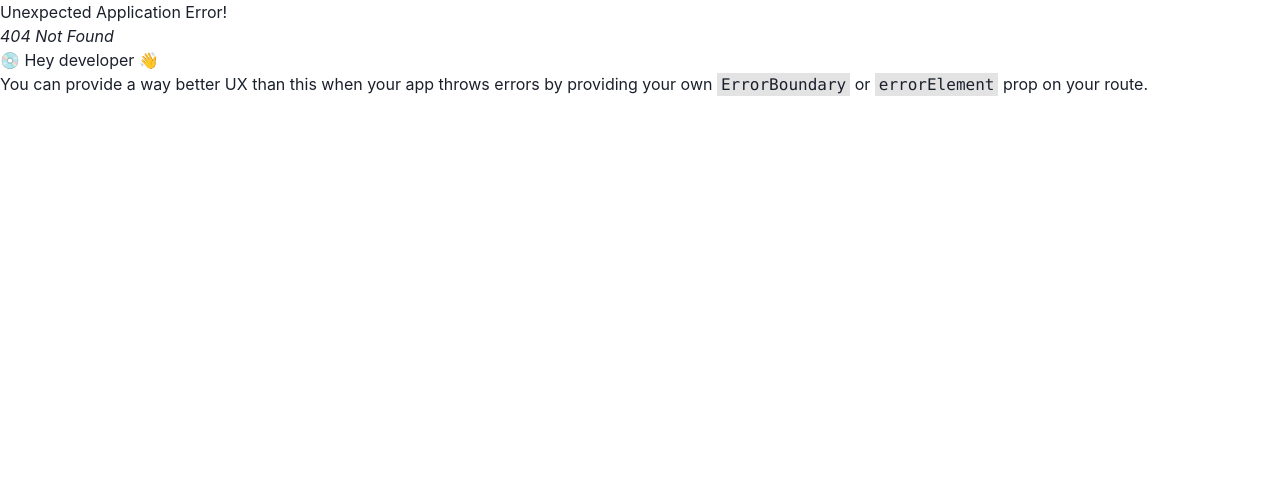
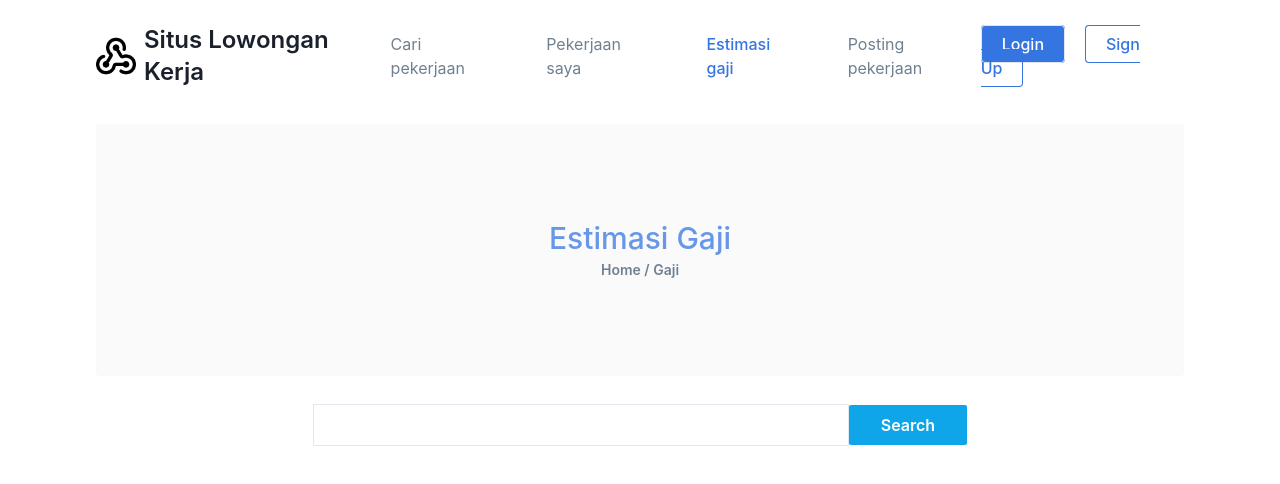
Before and after one commit to martin880/Job-Portal, a React (Vite) app in the folder client/: page /salary in a window 1280 px wide. Before the commit this address had no page. Shown: the top 484 px of the page. Built offline with nearby package versions, Linux system fonts and the light colour scheme.

Commit message:
Update : Update

```diff
--- a/client/src/components/Banner.jsx
+++ b/client/src/components/Banner.jsx
@@ -43,7 +43,7 @@ const Banner = ({ query, handleInputChange }) => {
             <FaMapLocationDot className="absolute mt-2.5 ml-2 text-gray-400" />
             <button
               type="submit"
-              className="bg-blue py-2 px-8 text-white md:rounded-s-none rounded"
+              className="bg-sky-500 hover:bg-cyan-600 py-2 px-8 text-white md:rounded-s-none rounded"
             >
               Search
             </button>
--- /dev/null
+++ b/client/src/components/PageHeader.jsx
@@ -0,0 +1,21 @@
+import React from "react";
+
+const PageHeader = ({ title, path }) => {
+  return (
+    <div className="py-24 mt-3 bg-[#FAFAFA] rounded flex items-center justify-center ">
+      <div>
+        <h2 className="text-3xl text-blue/75 font-medium mb-1 text-center">
+          {title}
+        </h2>
+        <p className="text-primary text-sm text-center font-semibold">
+          <a href="/" className="hover:underline">
+            Home
+          </a>{" "}
+          / {path}
+        </p>
+      </div>
+    </div>
+  );
+};
+
+export default PageHeader;
--- a/client/src/pages/Home.jsx
+++ b/client/src/pages/Home.jsx
@@ -130,7 +130,7 @@ const Home = () => {
               <button
                 onClick={prevPage}
                 disabled={currentPage === 1}
-                className="text-primary"
+                className="text-primary hover:underline"
               >
                 Previous
               </button>
--- a/client/src/pages/MyJobs.jsx
+++ b/client/src/pages/MyJobs.jsx
@@ -14,10 +14,6 @@ const MyJobs = () => {
   const [isLoading, setIsLoading] = useState(true);
   const toast = useToast();
 
-  // set current page
-  const [currentPage, setCurrentPage] = useState(1);
-  const itemsPerPage = 4;
-
   useEffect(() => {
     setIsLoading(true);
     fetch(`http://localhost:3000/myJobs/${email}`)
@@ -26,7 +22,14 @@ const MyJobs = () => {
         setJobs(data);
         setIsLoading(false);
       });
-  }, [searchText]);
+  }, []);
+
+  // set current page
+  const [currentPage, setCurrentPage] = useState(1);
+  const itemsPerPage = 4;
+
+  // Calculate total number of pages
+  const totalPages = Math.ceil(jobs.length / itemsPerPage);
 
   // pagination
   const indexOfLastItem = currentPage * itemsPerPage;
@@ -35,7 +38,7 @@ const MyJobs = () => {
 
   // next btn & previous btn
   const nextPage = () => {
-    if (indexOfLastItem < jobs.length) {
+    if (currentPage < totalPages) {
       setCurrentPage(currentPage + 1);
     }
   };
@@ -213,7 +216,7 @@ const MyJobs = () => {
               <FaLongArrowAltLeft />
             </button>
           )}
-          {indexOfLastItem < jobs.length && (
+          {currentPage < totalPages && (
             <button className="hover:underline" onClick={nextPage}>
               Next
               <FaLongArrowAltRight />
--- /dev/null
+++ b/client/src/pages/SalaryPage.jsx
@@ -0,0 +1,25 @@
+import React from "react";
+import PageHeader from "../components/PageHeader";
+
+const SalaryPage = () => {
+  return (
+    <div className="max-w-screen-2xl container mx-auto xl:px-24 px-4">
+      <PageHeader title={"Estimasi Gaji"} path={"Gaji"} />
+      <div className="mt-5">
+        <div className="search-box p-2 text-center mb-2">
+          <input
+            type="text"
+            name="search"
+            id="search"
+            className="py-2 pl-3 border focus:outline-none lg:w-6/12 mb-4 w-full"
+          />
+          <button className="bg-sky-500 hover:bg-cyan-600 text-white font-semibold px-8 py-2 rounded-sm mb-4">
+            Search
+          </button>
+        </div>
+      </div>
+    </div>
+  );
+};
+
+export default SalaryPage;
--- a/client/src/router/router.jsx
+++ b/client/src/router/router.jsx
@@ -4,6 +4,7 @@ import Home from "../pages/Home";
 import About from "../pages/About";
 import CreateJob from "../pages/CreateJob";
 import MyJobs from "../pages/MyJobs";
+import SalaryPage from "../pages/SalaryPage";
 
 const router = createBrowserRouter([
   {
@@ -19,6 +20,10 @@ const router = createBrowserRouter([
         path: "/my-job",
         element: <MyJobs />,
       },
+      {
+        path: "/salary",
+        element: <SalaryPage />,
+      },
     ],
   },
 ]);
```
